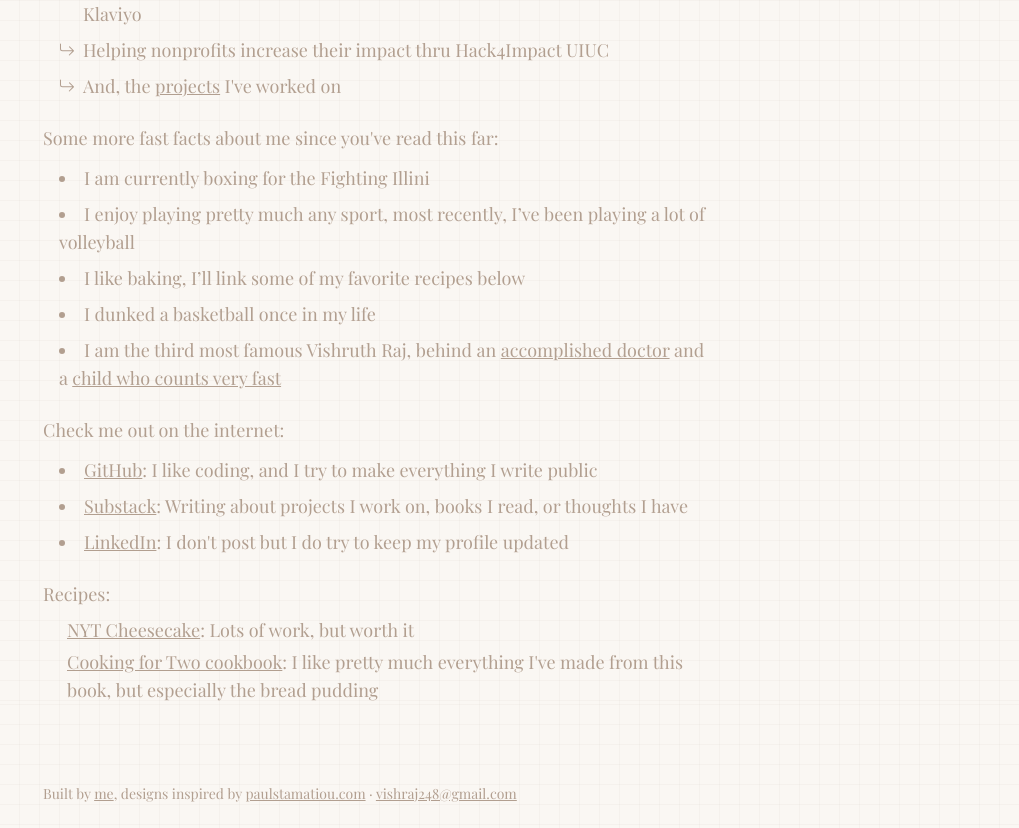
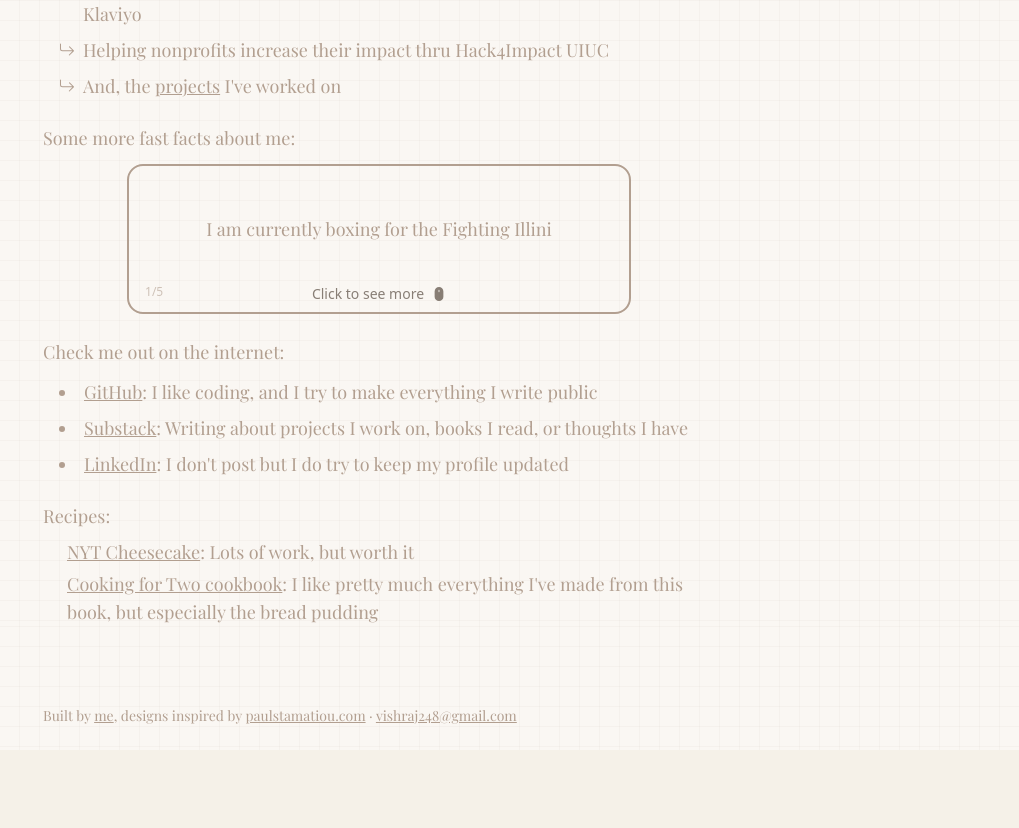
Before and after one commit to VishruthR/personal-portfolio, a Next.js app: page /about in a window 1280 px wide. Shown: the part 1020-1848 px from the top of the page, without its empty margins (261-1280 px from the left). After the commit the page ends 1770 px from the top, so only its background shows below. Built offline with nearby package versions, Linux system fonts and the light colour scheme; a web font is replaced by a local one.

Commit message:
Improve fast facts UX

```diff
--- a/src/app/components/AboutMe.tsx
+++ b/src/app/components/AboutMe.tsx
@@ -1,6 +1,7 @@
 import Link from "next/link";
 import { BsArrowReturnRight } from "react-icons/bs";
 import IconBullet from "./IconBullet";
+import FastFactsCard from "./FastFactsCard";
 
 const AboutMe = () => {
   return (
@@ -53,33 +54,8 @@
           </div>
 
           <div className="space-y-3">
-            <p>Some more fast facts about me since you've read this far:</p>
-            <ul className="list-disc list-inside space-y-2 ml-4">
-              <li>I am currently boxing for the Fighting Illini</li>
-              <li>I enjoy playing pretty much any sport, most recently, I’ve been playing a lot of volleyball</li>
-              <li>I like baking, I’ll link some of my favorite recipes below</li>
-              <li>I dunked a basketball once in my life</li>
-              <li>
-                I am the third most famous Vishruth Raj, behind an{" "}
-                <a
-                  href="https://www.sammprada.com/our-doctors/dr-vishrut-raj/"
-                  target="_blank"
-                  rel="noopener noreferrer"
-                  className="underline hover:text-brownDark transition-colors"
-                >
-                  accomplished doctor
-                </a>{" "}
-                and a{" "}
-                <a
-                  href="https://indiabookofrecords.in/fastest-child-to-recite-counting-from-1-100-vishruth/"
-                  target="_blank"
-                  rel="noopener noreferrer"
-                  className="underline hover:text-brownDark transition-colors"
-                >
-                  child who counts very fast
-                </a>
-              </li>
-            </ul>
+            <p>Some more fast facts about me:</p>
+            <FastFactsCard />
           </div>
 
           <div className="space-y-3">
--- /dev/null
+++ b/src/app/components/FastFactsCard.tsx
@@ -0,0 +1,48 @@
+"use client";
+
+import { useState } from "react";
+import { motion } from "framer-motion";
+import { BsMouse, BsMouseFill } from "react-icons/bs";
+import { facts } from "@/data/facts";
+
+const FastFactsCard = () => {
+  const [index, setIndex] = useState(0);
+  const [isFlipping, setIsFlipping] = useState(false);
+
+  const handleNext = () => {
+    if (isFlipping) return;
+    setIsFlipping(true);
+    setTimeout(() => {
+      setIndex((prev) => (prev + 1) % facts.length);
+      setIsFlipping(false);
+    }, 150);
+  };
+
+  return (
+    <div className="mt-4" onClick={handleNext}>
+      <motion.div
+        className="w-full flex justify-center relative cursor-pointer"
+        initial={false}
+        animate={{ rotateX: isFlipping ? 90 : 0 }}
+        transition={{ duration: 0.3 }}
+      >
+        <div className="relative border-2 border-brownMuted rounded-2xl p-8 pb-2 h-[150px] w-[75%] flex flex-col items-center bg-background text-center select-none">
+          <div className="flex-1 flex items-center justify-center">
+            <p className="font-playfair text-md md:text-lg text-brownMuted leading-relaxed">
+              {facts[index]}
+            </p>
+          </div>
+          <div className="mt-6 gap-2 flex items-center text-brownDark opacity-60 text-sm font-sans">
+            <span>Click to see more</span>
+            <BsMouseFill />
+          </div>
+          <div className="absolute bottom-3 left-4 text-xs text-brownMuted opacity-60 font-sans">
+            {index + 1}/{facts.length}
+          </div>
+        </div>
+      </motion.div>
+    </div>
+  );
+};
+
+export default FastFactsCard;
--- /dev/null
+++ b/src/data/facts.tsx
@@ -0,0 +1,35 @@
+import React from "react";
+
+export const facts = [
+  <span key="boxing">I am currently boxing for the Fighting Illini</span>,
+  <span key="sports">
+    I enjoy playing pretty much any sport, most recently, I’ve been playing a lot
+    of volleyball
+  </span>,
+  <span key="baking">
+    I like baking, I’ll link some of my favorite recipes below
+  </span>,
+  <span key="dunk">I dunked a basketball once in my life</span>,
+  <span key="famous">
+    I am the third most famous Vishruth Raj, behind an{" "}
+    <a
+      href="https://www.sammprada.com/our-doctors/dr-vishrut-raj/"
+      target="_blank"
+      rel="noopener noreferrer"
+      className="underline hover:text-brownDark transition-colors"
+      onClick={(e) => e.stopPropagation()}
+    >
+      accomplished doctor
+    </a>{" "}
+    and a{" "}
+    <a
+      href="https://indiabookofrecords.in/fastest-child-to-recite-counting-from-1-100-vishruth/"
+      target="_blank"
+      rel="noopener noreferrer"
+      className="underline hover:text-brownDark transition-colors"
+      onClick={(e) => e.stopPropagation()}
+    >
+      child who counts very fast
+    </a>
+  </span>,
+];
```
Also changed, not shown: 1 other file (tests, documents, lock files or other folders).
